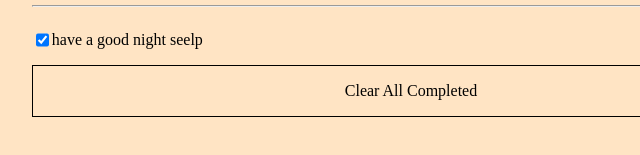
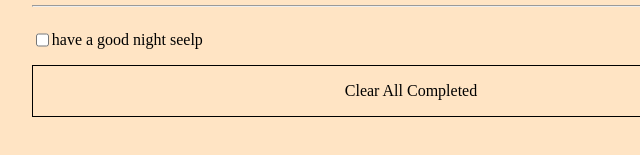
Before and after one commit to Alzubair98/To-Do-List, a website built with webpack: page src/index.html in a window 1280 px wide. Shown: the part 367-522 px from the top of the page, 229-869 px from the left. Built offline with nearby package versions, Linux system fonts and the light colour scheme.

Commit message:
fix linters errors

```diff
--- a/src/index.js
+++ b/src/index.js
@@ -21,7 +21,7 @@ const List = [
 
   {
     description: 'have a good night seelp',
-    completed: true,
+    completed: false,
     index: 2,
   },
 ];
--- a/src/style.css
+++ b/src/style.css
@@ -38,13 +38,11 @@ body {
   border-style: none;
 }
 
-
 /* the elements */
 .the-elements {
   display: flex;
   flex-direction: row;
 }
-
 
 /* delete button */
 
```
